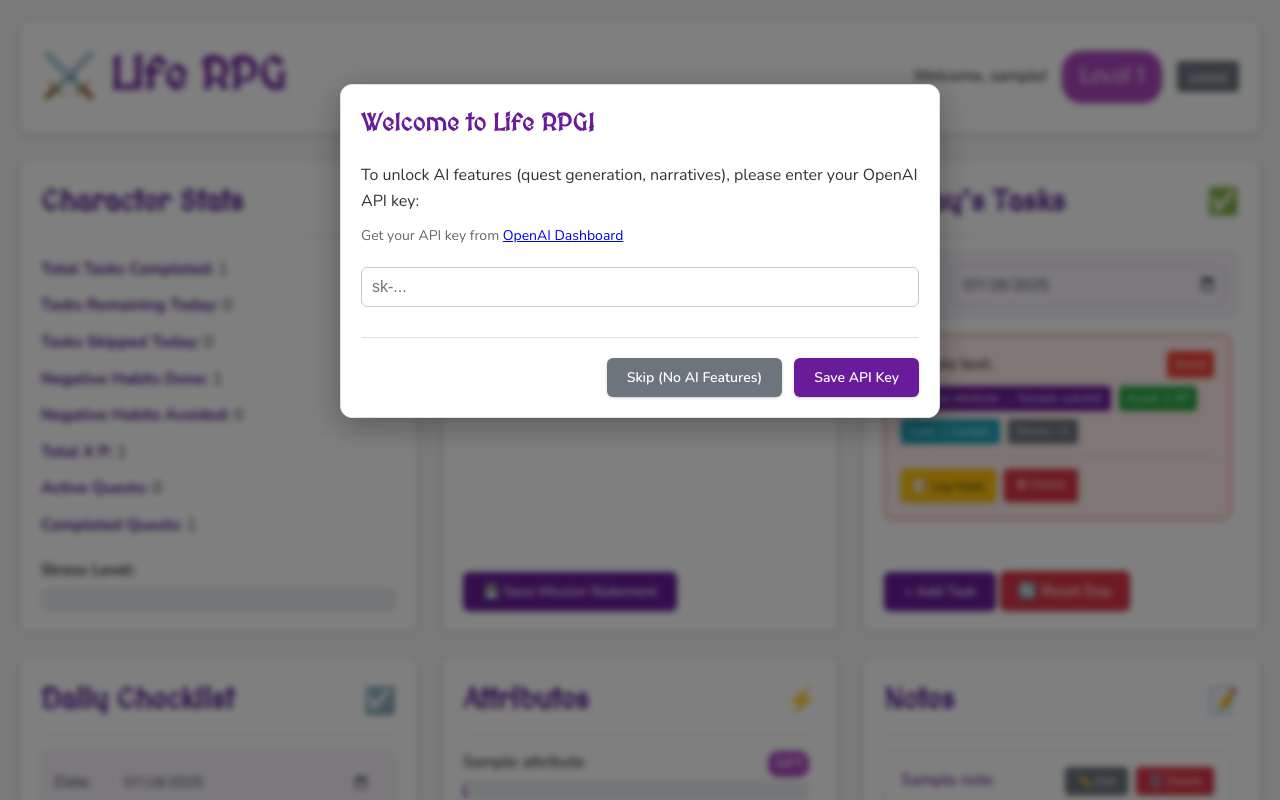
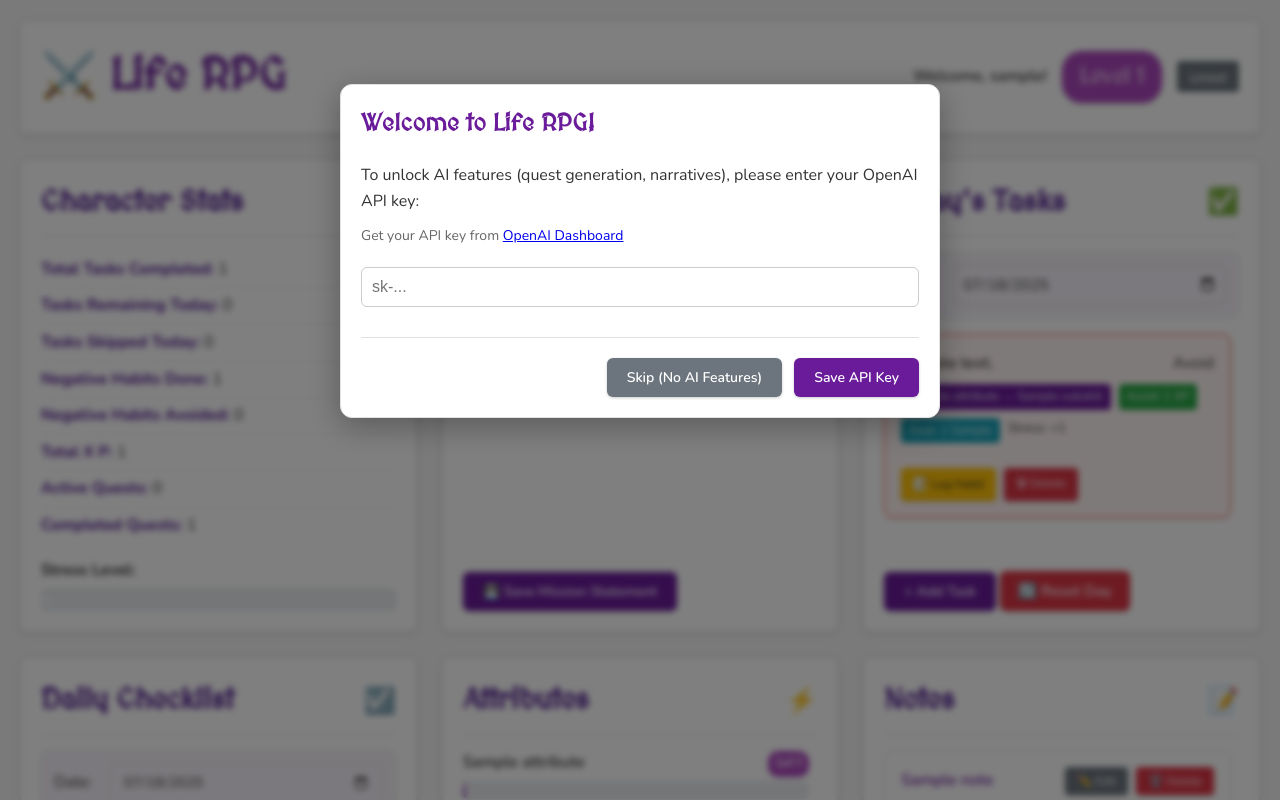
Before and after one commit to Laz627/life-rpg, a Flask app: page / in a window 1280 px wide. Run offline with Flask 3, Linux system fonts and the light colour scheme; a user stored in the database is signed in; tables that the repository leaves empty hold one stand-in row (values such as "Sample post"); data that the repository does not hold is empty.

Commit message:
Update style.css

```diff
--- a/static/css/style.css
+++ b/static/css/style.css
@@ -1372,7 +1372,7 @@ input[type="range"]::-moz-range-thumb {
     background-color: #e0a800;
 }
 
-/* Task Cards - Styled like Quest Cards */
+/* Task Cards - Styled like Quest Cards (Clean) */
 .task-list {
     list-style: none;
     padding: 0;
@@ -1381,37 +1381,35 @@ input[type="range"]::-moz-range-thumb {
 
 .task-item {
     background-color: #ffffff;
-    border: 1px solid #e0e0e0;
+    border: 1px solid #ddd;
     border-radius: 8px;
     padding: 16px;
     margin-bottom: 12px;
     transition: all 0.2s ease;
-    box-shadow: 0 2px 4px rgba(0, 0, 0, 0.05);
+    box-shadow: 0 1px 3px rgba(0, 0, 0, 0.1);
 }
 
 .task-item:hover {
-    border-color: #6a1b9a;
-    transform: translateY(-2px);
-    box-shadow: 0 4px 12px rgba(0, 0, 0, 0.1);
+    box-shadow: 0 2px 8px rgba(0, 0, 0, 0.15);
 }
 
 .task-item.task-completed {
-    background-color: rgba(76, 175, 80, 0.1);
+    background-color: rgba(76, 175, 80, 0.05);
     border-color: #28a745;
 }
 
 .task-item.task-skipped {
-    background-color: rgba(255, 193, 7, 0.1);
+    background-color: rgba(255, 193, 7, 0.05);
     border-color: #ffc107;
 }
 
 .task-item.negative-habit {
-    background-color: rgba(244, 67, 54, 0.1);
+    background-color: rgba(244, 67, 54, 0.05);
     border-color: #f44336;
 }
 
 .task-item.negative-habit.task-completed {
-    background-color: rgba(76, 175, 80, 0.1);
+    background-color: rgba(76, 175, 80, 0.05);
     border-color: #28a745;
 }
 
@@ -1427,22 +1425,7 @@ input[type="range"]::-moz-range-thumb {
     font-weight: 600;
     color: #333;
     margin: 0;
-}
-
-.task-type-badge {
-    padding: 4px 8px;
-    border-radius: 4px;
-    font-size: 12px;
-    font-weight: 500;
-    color: white;
-}
-
-.task-type-positive {
-    background-color: #28a745;
-}
-
-.task-type-negative {
-    background-color: #f44336;
+    flex: 1;
 }
 
 .task-details {
@@ -1480,27 +1463,19 @@ input[type="range"]::-moz-range-thumb {
     font-weight: 500;
 }
 
-.task-stress-tag {
-    background-color: #6c757d;
-    color: white;
-    padding: 3px 8px;
-    border-radius: 4px;
-    font-size: 12px;
-    font-weight: 500;
-}
-
 .task-actions-bar {
     display: flex;
     justify-content: space-between;
     align-items: center;
     margin-top: 12px;
     padding-top: 12px;
-    border-top: 1px solid #e0e0e0;
+    border-top: 1px solid #eee;
 }
 
 .task-actions-buttons {
     display: flex;
     gap: 8px;
+    flex-wrap: wrap;
 }
 
 .task-status-text {
@@ -1531,6 +1506,7 @@ input[type="range"]::-moz-range-thumb {
     cursor: pointer;
     transition: all 0.2s ease;
     font-weight: 500;
+    white-space: nowrap;
 }
 
 .btn-success {
@@ -1569,8 +1545,17 @@ input[type="range"]::-moz-range-thumb {
     background-color: #5a6268;
 }
 
-/* Mobile responsive */
+/* Mobile responsive - prevent full width issues */
 @media (max-width: 768px) {
+    .task-item {
+        margin-bottom: 10px;
+        padding: 14px;
+    }
+
+    .task-title {
+        font-size: 15px;
+    }
+
     .task-actions-bar {
         flex-direction: column;
         gap: 10px;
@@ -1579,15 +1564,21 @@ input[type="range"]::-moz-range-thumb {
 
     .task-actions-buttons {
         justify-content: center;
+        flex-wrap: wrap;
     }
 
     .negative-habit-actions {
-        flex-direction: column;
+        justify-content: center;
+        flex-wrap: wrap;
     }
 
     .task-details {
-        flex-direction: column;
-        gap: 4px;
+        justify-content: flex-start;
+    }
+
+    .btn-small {
+        flex: 0 0 auto;
+        min-width: 80px;
     }
 }
 
```
